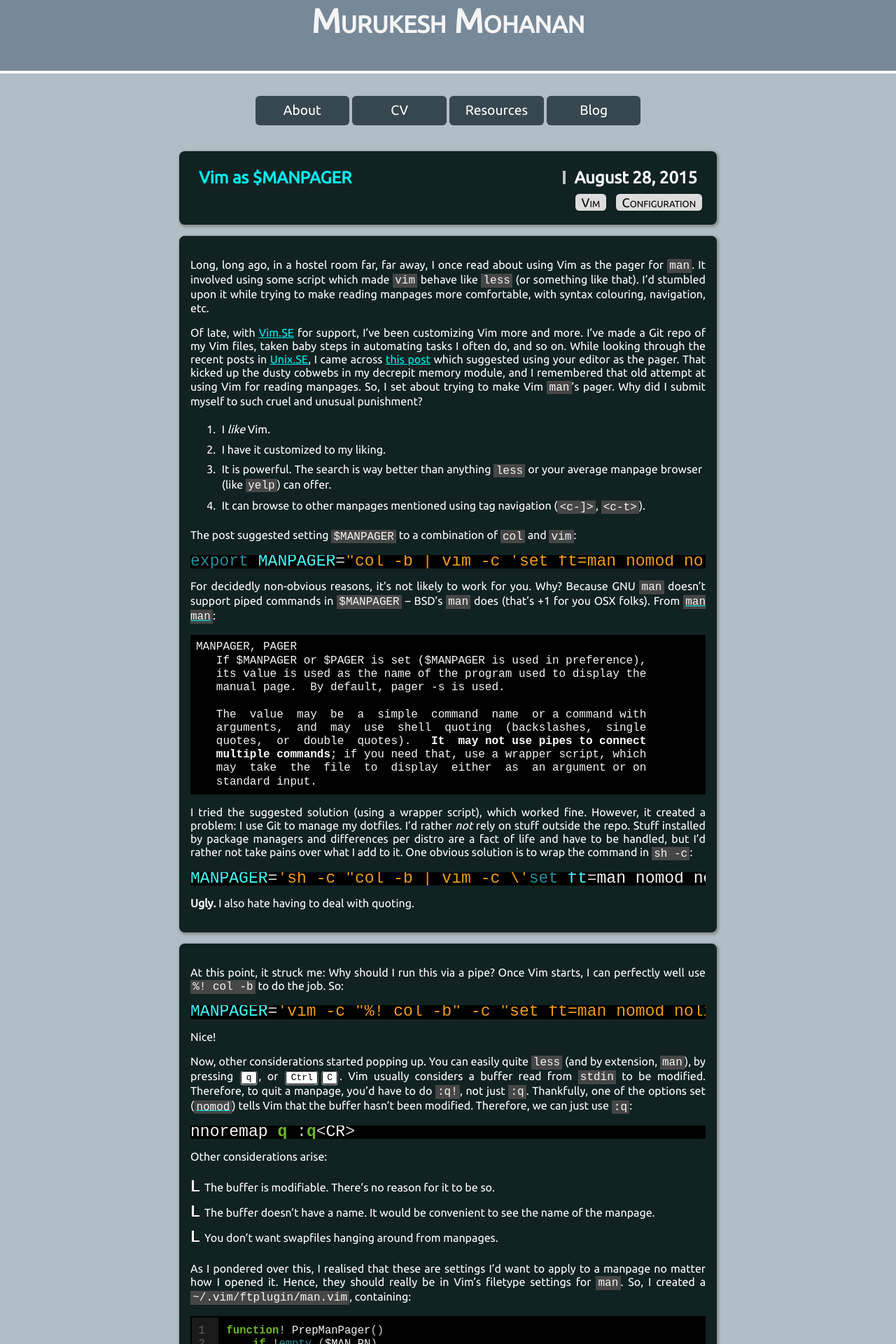
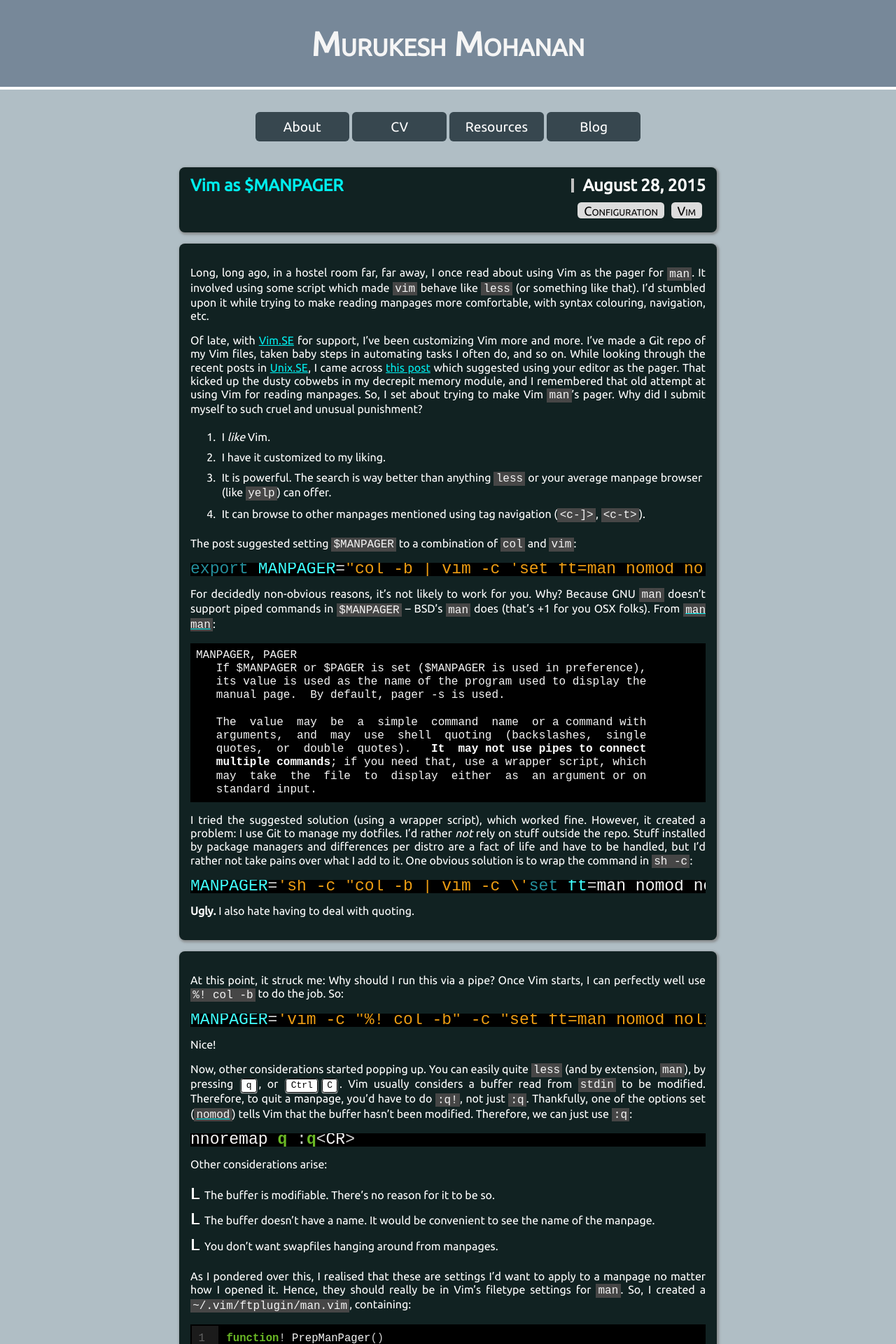
Before and after one commit to muru/muru.github.io, a Jekyll site: the page built from _posts/2015-08-28-vim-for-man.md, in a window 1280 px wide. Shown: the top 1920 px of the page at 70% size. Built offline with Jekyll 4.4.1, drawn with Linux system fonts in a browser that asks for light colours.

Commit message:
renamed styles/ to css/

```diff
--- a/_layouts/default.html
+++ b/_layouts/default.html
@@ -11,7 +11,7 @@
 		<title>
 			{{ page.title }} &ndash; Muru
 		</title>
-		<link rel="stylesheet" href="{{ site.base-url }}/styles/style.css" type="text/css">
+		<link rel="stylesheet" href="{{ site.base-url }}/css/style.css" type="text/css">
 		{% if page.pagestyle %}
 			{% assign pagestyle = page.pagestyle %}
 		{% else %}
@@ -22,7 +22,7 @@
 		</script>
 		{% endif %}
 		{% if pagestyle %}
-		<link rel="stylesheet" href="{{ site.base-url }}/styles/{{ pagestyle }}.css" type="text/css">
+		<link rel="stylesheet" href="{{ site.base-url }}/css/{{ pagestyle }}.css" type="text/css">
 		{% endif %}
 		<!-- Web Fonts FTW! -->
 		<link rel="stylesheet" type="text/css" href="https://fonts.googleapis.com/css?family=Ubuntu">
--- a/_layouts/tag.html
+++ b/_layouts/tag.html
@@ -7,7 +7,7 @@
 {% assign tag = site.data.tags[page.tag] %}
 <section class="tag-title">
 	<header>
-		<h1>{{ tag.name }}</h1>
+		<h1>Tag: {{ tag.name }}</h1>
 	</header>
 
 	<hr>
--- a/styles/posts.css
+++ b/css/posts.css
@@ -38,7 +38,8 @@
 ol.tags-list {
 	margin: 0;
 	padding: 0;
-	text-align: right;
+	display: flex;
+	flex-direction: row-reverse;
 }
 
 ol.tags-list li {
@@ -141,14 +142,18 @@
 }
 
 @media screen and (min-device-aspect-ratio: 1/1) and (orientation: landscape) {
+	.post-title h1 {
+		display: flex;
+		margin: 0;
+		margin-bottom: 0.5em;
+		padding: 0;
+	}
+	.post-title h1>a {
+		flex: 2;
+	}
 	.post-date {
-		float: right;
 		border-left: solid 0.2em silver;
 		padding-left: 0.5em;
-	}
-	.post-title h1 {
-		margin: 0.5em;
-		/*overflow: auto;*/
 	}
 	a.page-prev {
 		float: left;
--- a/styles/style.css
+++ b/css/style.css
@@ -100,7 +100,7 @@
 	min-height: 100vh;
 }
 h1 {
-	margin-top: 0;
+	/* margin-bottom: 0.5em; */
 }
 /*h1 {
 	font-size: 2em;
--- a/styles/tag.css
+++ b/css/tag.css
@@ -8,3 +8,8 @@
 section.post>header>h1>a:link, section.post>header>h1>a:visited {
   color: honeydew;
 }
+
+section.post>header>h1 {
+  padding: 0;
+  margin: 0 0 0.5em 0;
+}
```
Also changed, not shown: _drafts/2016-08-06-japanese.md (deleted, +0 -9 lines), css/cann-table.css (renamed from styles/cann-table.css), css/code.css (renamed from styles/code.css), css/contact.css (renamed from styles/contact.css), css/cv.css (renamed from styles/cv.css), css/index.css (renamed from styles/index.css), css/resources.css (renamed from styles/resources.css).
